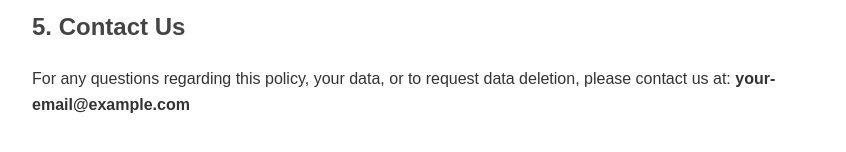
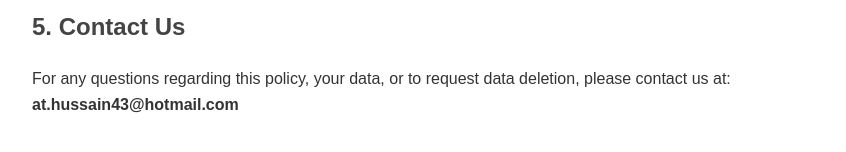
Before and after one commit to jamal-670/ipty-privacy-policy, a plain HTML site: page index.html in a window 1280 px wide. Shown: the part 1034-1186 px from the top of the page, without its empty margins (208-1054 px from the left). Drawn offline with Linux system fonts and the light colour scheme.

Commit message:
Update index.html

```diff
--- a/index.html
+++ b/index.html
@@ -44,7 +44,7 @@
     </ul>
 
     <h2>5. Contact Us</h2>
-    <p>For any questions regarding this policy, your data, or to request data deletion, please contact us at: <strong>your-email@example.com</strong></p>
+    <p>For any questions regarding this policy, your data, or to request data deletion, please contact us at: <strong>at.hussain43@hotmail.com</strong></p>
 
 </body>
 </html>
```
